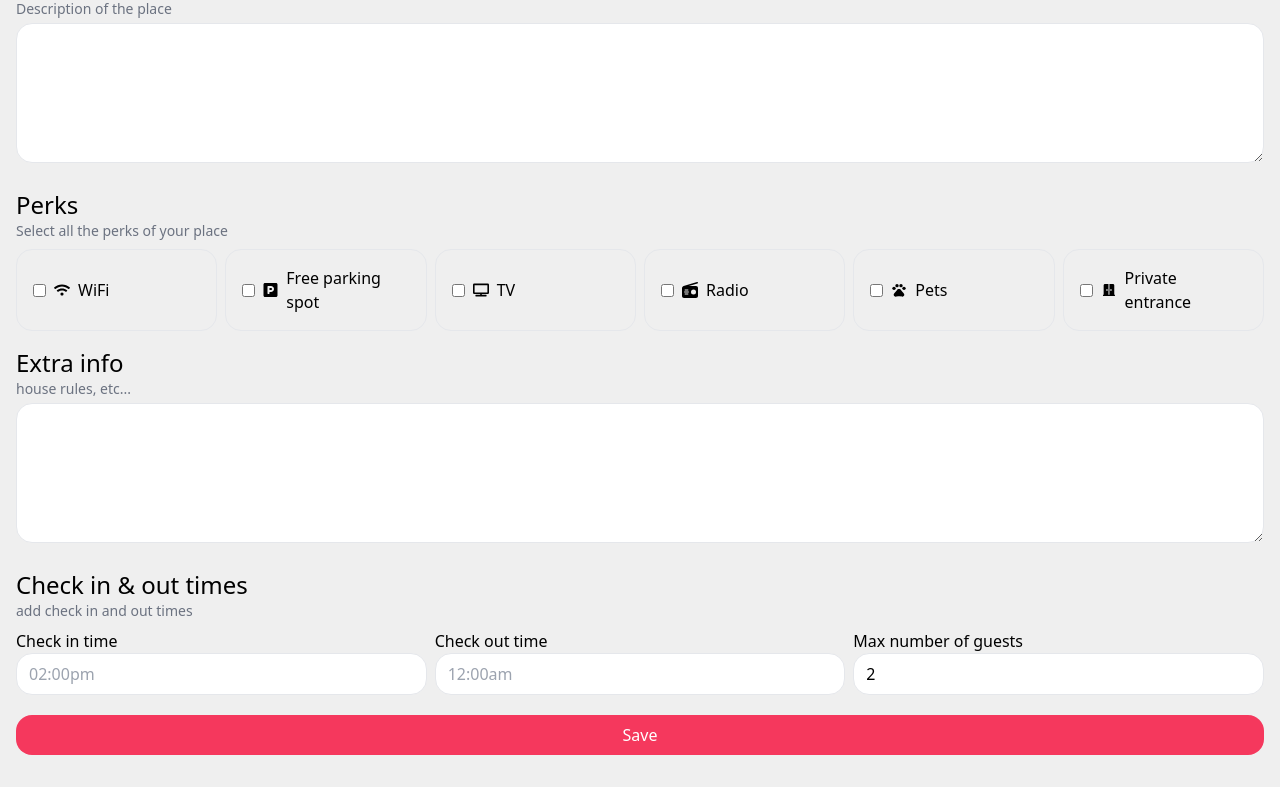
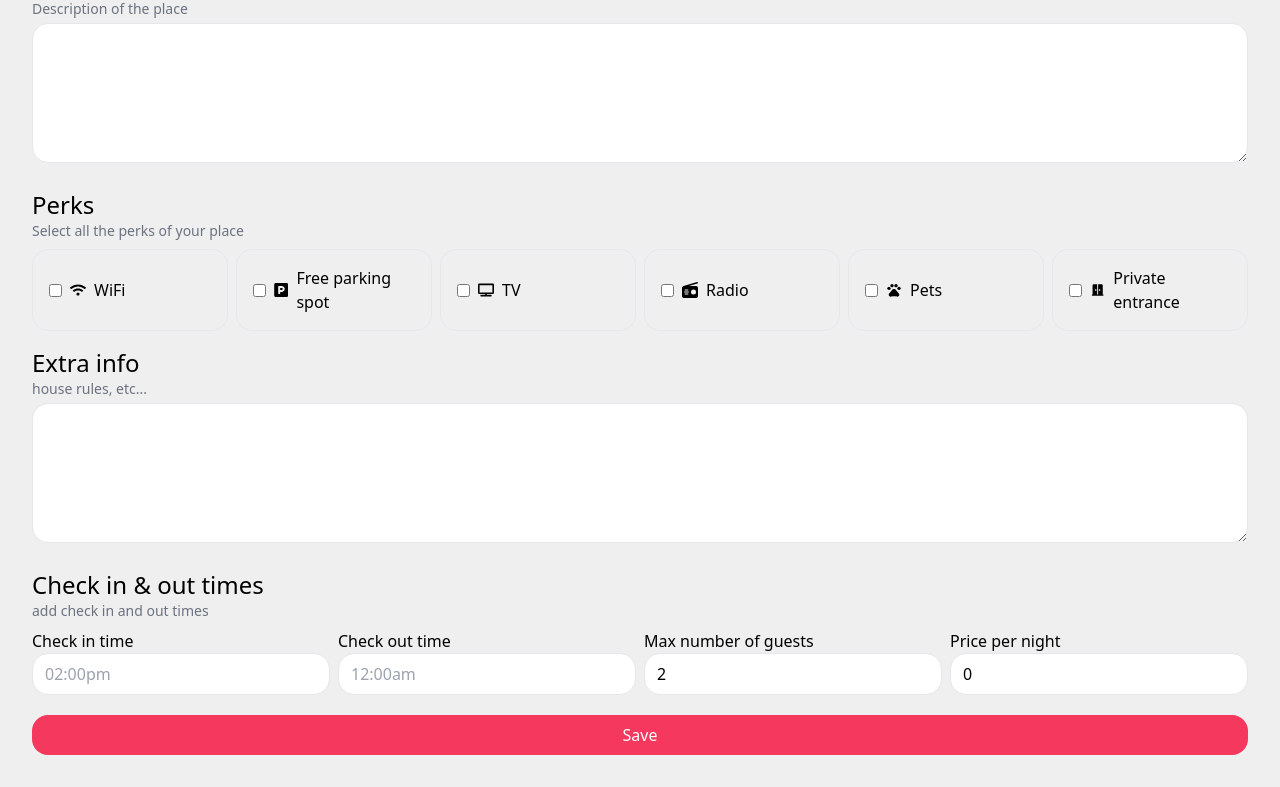
Before and after one commit to kimamovic21/airbnb-clone-mern-youtube-cwd-2023, a React (Vite) app in the folder client/: page /account/places/1 in a window 1280 px wide. Shown: the part 693-1480 px from the top of the page. Built offline with nearby package versions, Linux system fonts and the light colour scheme; no server answers.

Commit message:
Listing places on the homepage

```diff
--- a/client/src/components/Layout.jsx
+++ b/client/src/components/Layout.jsx
@@ -3,7 +3,7 @@
 
 const Layout = () => {
   return (
-    <div className='p-4 flex flex-col min-h-screen'>
+    <div className='py-4 px-8 flex flex-col min-h-screen'>
       <Header />
       <Outlet />
     </div>
--- a/client/src/pages/IndexPage.jsx
+++ b/client/src/pages/IndexPage.jsx
@@ -1,7 +1,55 @@
+import { useEffect, useState } from 'react';
+import { Link } from 'react-router-dom';
+import axios from 'axios';
+
 const IndexPage = () => {
+  const [places, setPlaces] = useState([]);
+
+  useEffect(() => {
+    axios.get('/places').then((res) => {
+      setPlaces(res.data);
+    })
+  }, []);
+
+  const getImageUrl = (imagePath) => {
+    const cleaned = imagePath.replace(/\\/g, '/').replace(/^uploads\//, '');
+    return `http://localhost:4000/uploads/${cleaned}`;
+  };
+
   return (
-    <div>
-      IndexPage
+    <div className='mt-8 grid gap-x-6 gap-y-8 grid-cols-2 md:grid-cols-3 lg:grid-cols-4'>
+      {places.length > 0 && places?.map(place => {
+        return (
+          <Link
+            key={place._id}
+            to={`/place/${place._id}`}
+            className='bg-gray-200 px-1 rounded-xl'
+          >
+            <div className='bg-gray-500 mb-2 rounded-2xl flex'>
+              {place.photos?.[0] && (
+                <img
+                  src={getImageUrl(place.photos[0])}
+                  alt={place.title}
+                  className='rounded-2xl object-cover aspect-square'
+                />
+              )}
+            </div>
+
+            <h2 className='font-bold'>
+              {place.address}
+            </h2>
+
+            <h3 className='text-sm text-gray-500 '>
+              {place.title}
+            </h3>
+
+            <div className='mt-2'>
+              <span className='font-bold mr-1'>${place.price}</span>
+              <span>per night</span>
+            </div>
+          </Link>
+        );
+      })}
     </div>
   );
 };
--- a/client/src/pages/PlacesFormPage.jsx
+++ b/client/src/pages/PlacesFormPage.jsx
@@ -18,6 +18,7 @@
   const [checkIn, setCheckIn] = useState('');
   const [checkOut, setCheckOut] = useState('');
   const [maxGuests, setMaxGuests] = useState(2);
+  const [price, setPrice] = useState(0);
   const [redirect, setRedirect] = useState(false);
 
   useEffect(() => {
@@ -28,6 +29,7 @@
     axios.get(`/places/${id}`)
       .then((res) => {
         const { data } = res;
+
         setTitle(data.title);
         setAddress(data.address);
         setAddedPhotos(data.photos);
@@ -37,6 +39,7 @@
         setCheckIn(data.checkIn);
         setCheckOut(data.checkOut);
         setMaxGuests(data.maxGuests);
+        setPrice(data.price);
       })
   }, [id]);
 
@@ -52,7 +55,8 @@
       extraInfo,
       checkIn,
       checkOut,
-      maxGuests
+      maxGuests,
+      price
     };
 
     if (id) {
@@ -156,13 +160,13 @@
           add check in and out times
         </p>
 
-        <div className='grid gap-2 sm:grid-cols-3'>
+        <div className='grid gap-2 grid-cols-2 md:grid-cols-4'>
           <div>
             <h3 className='mt-2 -mb-1'>
               Check in time
             </h3>
             <input
-              type='text'
+              type='number'
               placeholder='02:00pm'
               value={checkIn}
               onChange={(e) => setCheckIn(e.target.value)}
@@ -174,7 +178,7 @@
               Check out time
             </h3>
             <input
-              type='text'
+              type='number'
               placeholder='12:00am'
               value={checkOut}
               onChange={(e) => setCheckOut(e.target.value)}
@@ -186,10 +190,22 @@
               Max number of guests
             </h3>
             <input
-              type='text'
+              type='number'
               placeholder='2,3,4...'
               value={maxGuests}
               onChange={(e) => setMaxGuests(e.target.value)}
+            />
+          </div>
+
+          <div>
+            <h3 className='mt-2 -mb-1'>
+              Price per night
+            </h3>
+            <input
+              type='number'
+              placeholder='$99'
+              value={price}
+              onChange={(e) => setPrice(e.target.value)}
             />
           </div>
         </div>
--- a/client/src/pages/PlacesPage.jsx
+++ b/client/src/pages/PlacesPage.jsx
@@ -8,7 +8,7 @@
   const [places, setPlaces] = useState([]);
 
   useEffect(() => {
-    axios.get('/places').then(({ data }) => {
+    axios.get('/user-places').then(({ data }) => {
       setPlaces(data);
     });
   }, []);
```
Also changed, not shown: 2 other files (tests, documents, lock files or other folders).
